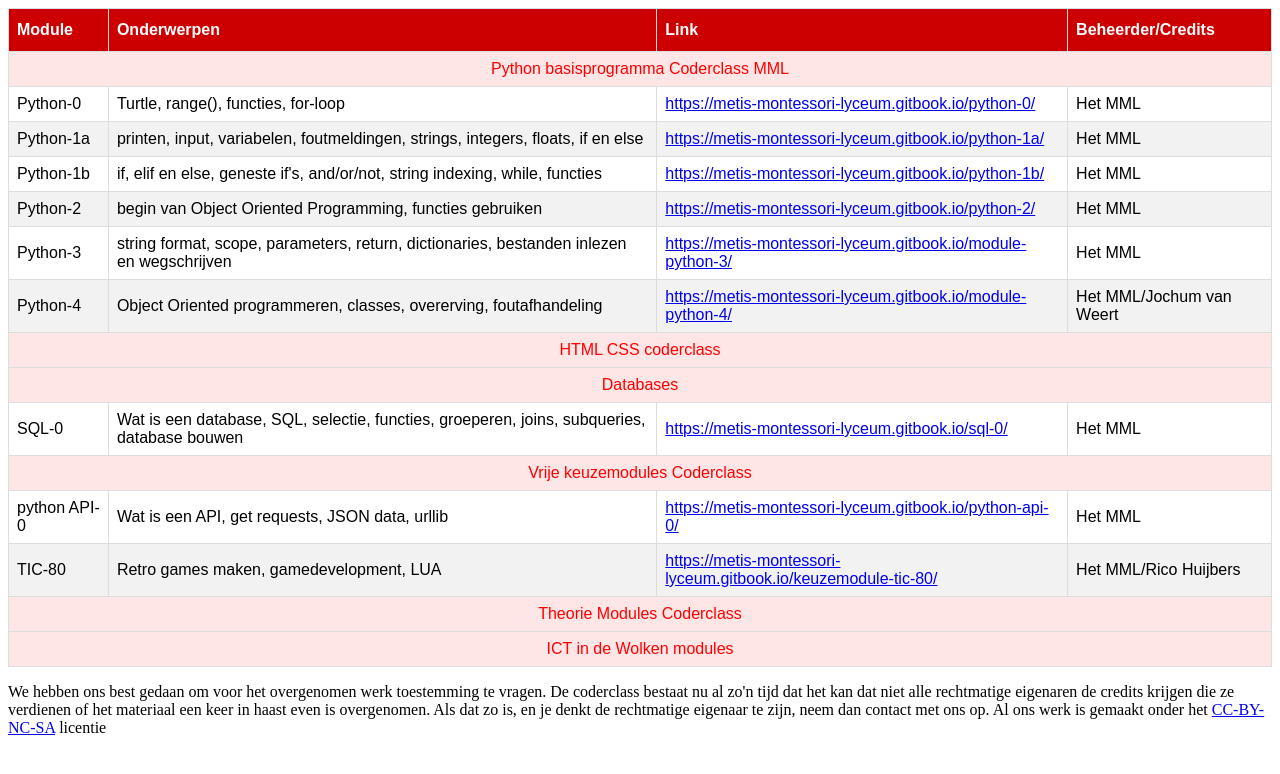
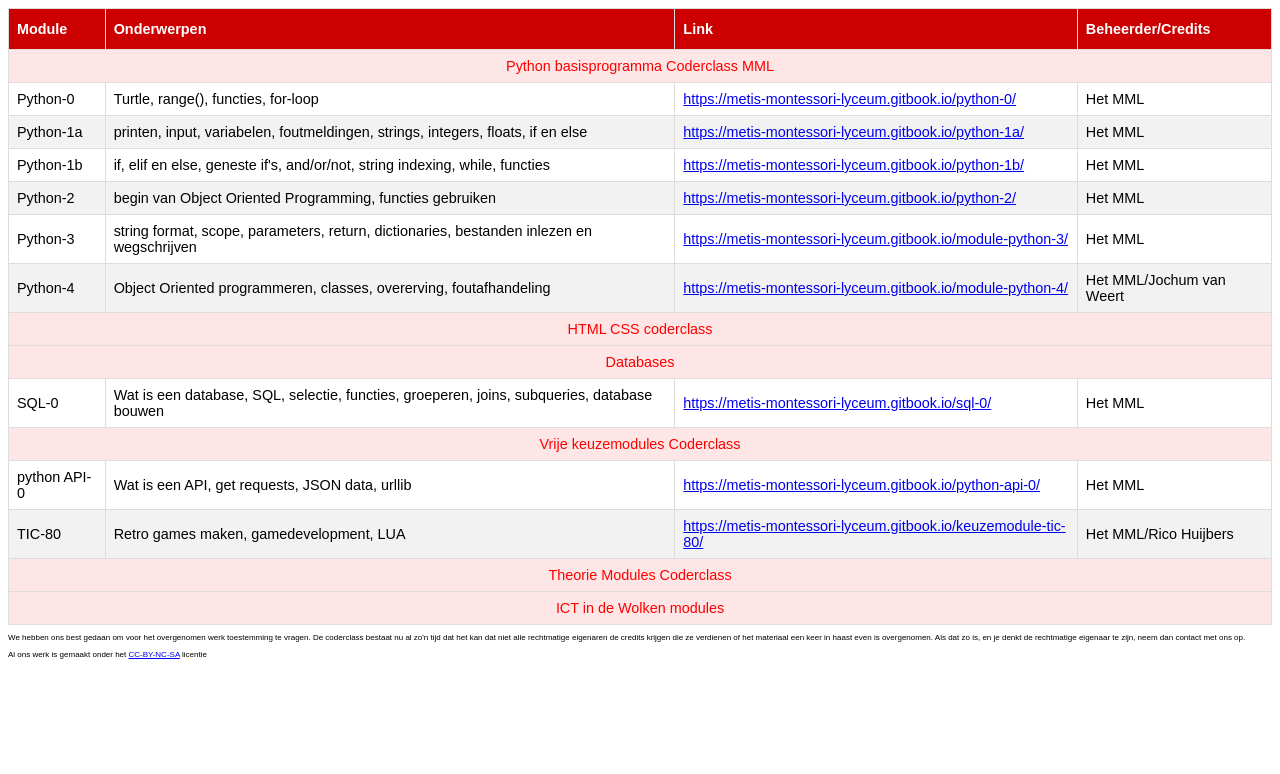
Before and after one commit to JessyBosman1/gitbook, a plain HTML site: page index.html in a window 1280 px wide. Drawn offline with Linux system fonts and the light colour scheme.

Commit message:
last fixes

```diff
--- a/index.html
+++ b/index.html
@@ -87,7 +87,7 @@
 
 </table>
 
-  <p>We hebben ons best gedaan om voor het overgenomen werk toestemming te vragen. De coderclass bestaat nu al zo'n tijd dat het kan dat niet alle rechtmatige eigenaren de credits krijgen die ze verdienen of het materiaal een keer in haast even is overgenomen. Als dat zo is, en je denkt de rechtmatige eigenaar te zijn, neem dan contact met ons op. Al ons werk is gemaakt onder het <a href="https://creativecommons.org/licenses/by-nc-sa/4.0/legalcode">CC-BY-NC-SA</a> licentie</p>
+  <p>We hebben ons best gedaan om voor het overgenomen werk toestemming te vragen. De coderclass bestaat nu al zo'n tijd dat het kan dat niet alle rechtmatige eigenaren de credits krijgen die ze verdienen of het materiaal een keer in haast even is overgenomen. Als dat zo is, en je denkt de rechtmatige eigenaar te zijn, neem dan contact met ons op. </p><p>Al ons werk is gemaakt onder het <a href="https://creativecommons.org/licenses/by-nc-sa/4.0/legalcode">CC-BY-NC-SA</a> licentie</p>
   </body>
 
 </body>
--- a/style.css
+++ b/style.css
@@ -2,6 +2,7 @@
   font-family: Arial, Helvetica, sans-serif;
   border-collapse: collapse;
   width: 100%;
+  font-size: 0.9em;
 }
 
 #materiaal td, #materiaal th {
@@ -26,3 +27,8 @@
   color: red;
   text-align: center;
 }
+
+p {
+  font-family: Arial, Helvetica, sans-serif;
+  font-size: 0.5em;
+}
```
